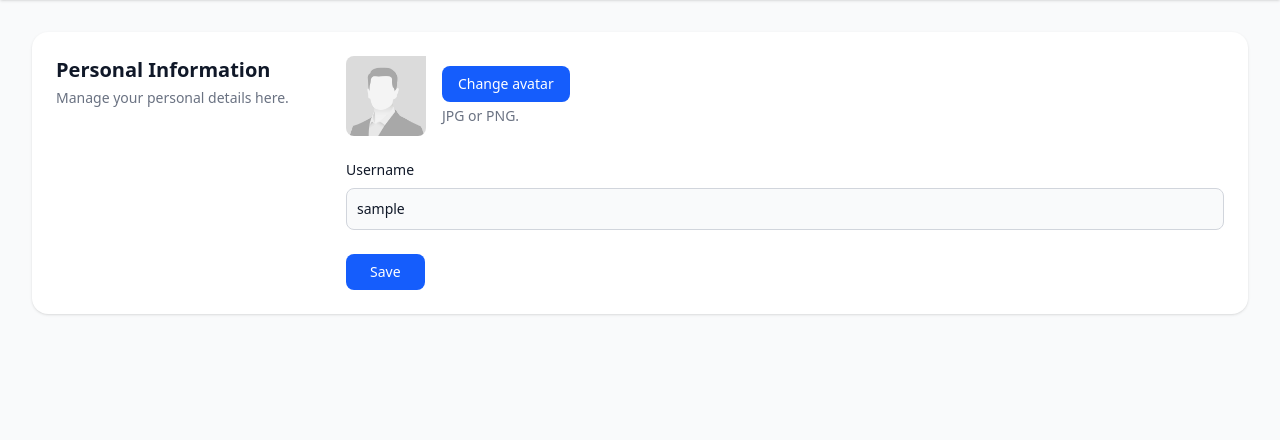
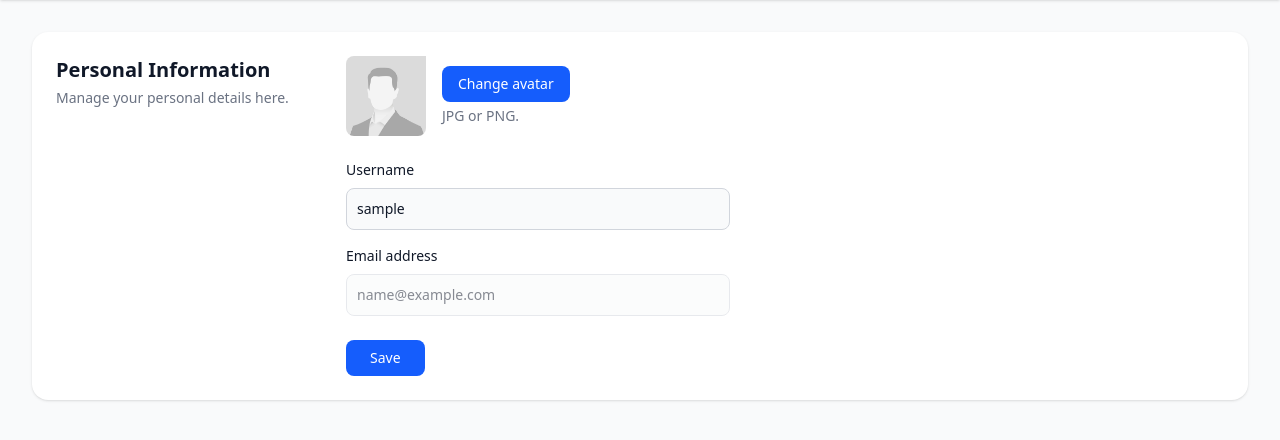
Before and after one commit to Gal1leox/flask-blog-website, a Flask app: page /settings in a window 1280 px wide. Shown: the part 64-504 px from the top of the page. Run offline with Flask 3, Linux system fonts and the light colour scheme; the visitor is signed in with stand-in values (Sample User, id 1); some libraries are stand-ins or nearby versions.

Commit message:
feat(frontend): add email address on setting page

```diff
--- a/website/forms/forms.py
+++ b/website/forms/forms.py
@@ -141,8 +141,12 @@
         render_kw={"placeholder": "username"},
         filters=[lambda value: value.strip() if value else value],
     )
+    email = StringField(
+        "Email address",
+        render_kw={"placeholder": "user@gmail.com", "disabled": True},
+    )
     profile_image = FileField(
-        "Profile Image",
+        "Profile image",
         validators=[
             FileAllowed(
                 ["jpg", "jpeg", "png"], "Profile image must be a JPG or PNG file."
--- a/website/routes/general.py
+++ b/website/routes/general.py
@@ -60,6 +60,7 @@
 
     if user:
         form.username.data = user.username
+        form.email.data = user.email
 
     avatar_url = user.avatar_url if user else ""
     is_admin = user and user.role == UserRole.ADMIN
--- a/website/templates/components/ui/field.html
+++ b/website/templates/components/ui/field.html
@@ -1,9 +1,13 @@
 {# templates/components/ui/field.html #}
 
-{% macro render_email_field(field) %}
+{% macro render_email_field(field, disabled=False) %}
 <div>
   {{ field.label(class="mb-2 block text-sm font-medium text-gray-900 dark:text-white") }}
+  {% if disabled %}
+    {{ field(disabled="disabled", class="block w-full rounded-lg border border-gray-300 bg-gray-50 p-2.5 text-sm text-gray-900 outline-none focus:border-blue-500 dark:border-gray-600 dark:bg-gray-700 dark:text-white dark:placeholder-gray-400 disabled:opacity-50 disabled:cursor-not-allowed") }}
+  {% else %}
     {{ field(class="block w-full rounded-lg border border-gray-300 bg-gray-50 p-2.5 text-sm text-gray-900 outline-none focus:border-blue-500 dark:border-gray-600 dark:bg-gray-700 dark:text-white dark:placeholder-gray-400") }}
+  {% endif %}
   {% if field.errors %}
   <div class="text-red-500 text-sm mt-1">
     {% for error in field.errors %}
--- a/website/templates/pages/shared/settings.html
+++ b/website/templates/pages/shared/settings.html
@@ -3,7 +3,7 @@
 {% extends "pages/shared/base.html" %}
 
 {% from "components/ui/alert.html" import alert %}
-{% from "components/ui/field.html" import render_username_field %}
+{% from "components/ui/field.html" import render_username_field, render_email_field %}
 
 {% block title %}Kalts Daniil - Settings{% endblock %}
 
@@ -86,7 +86,10 @@
         </div>
       </div>
 
-      {{ render_username_field(form.username) }}
+      <div class="flex flex-col gap-4 max-w-sm">
+        {{ render_username_field(form.username) }}
+        {{ render_email_field(form.email, disabled=True) }}
+      </div>
 
       <button
         type="submit"
```
Lines whose indentation alone changed are shown as unchanged.
